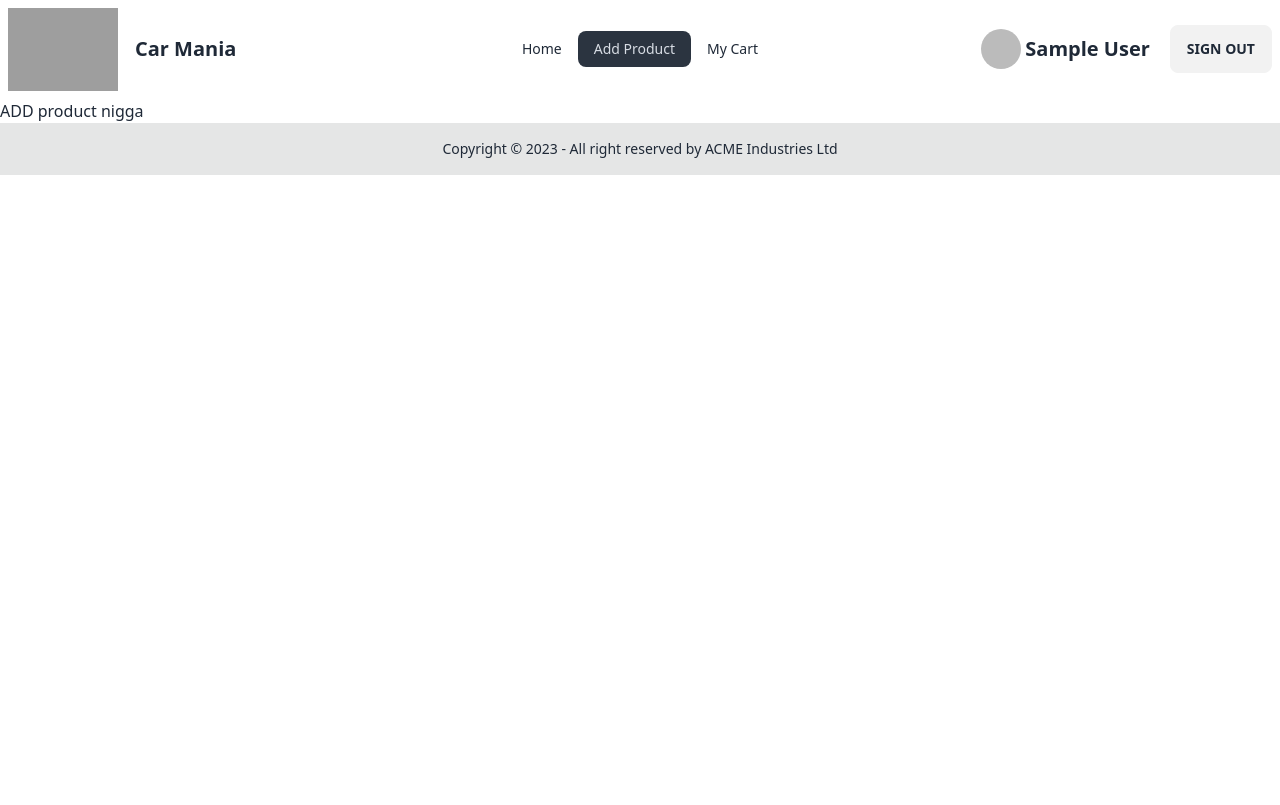
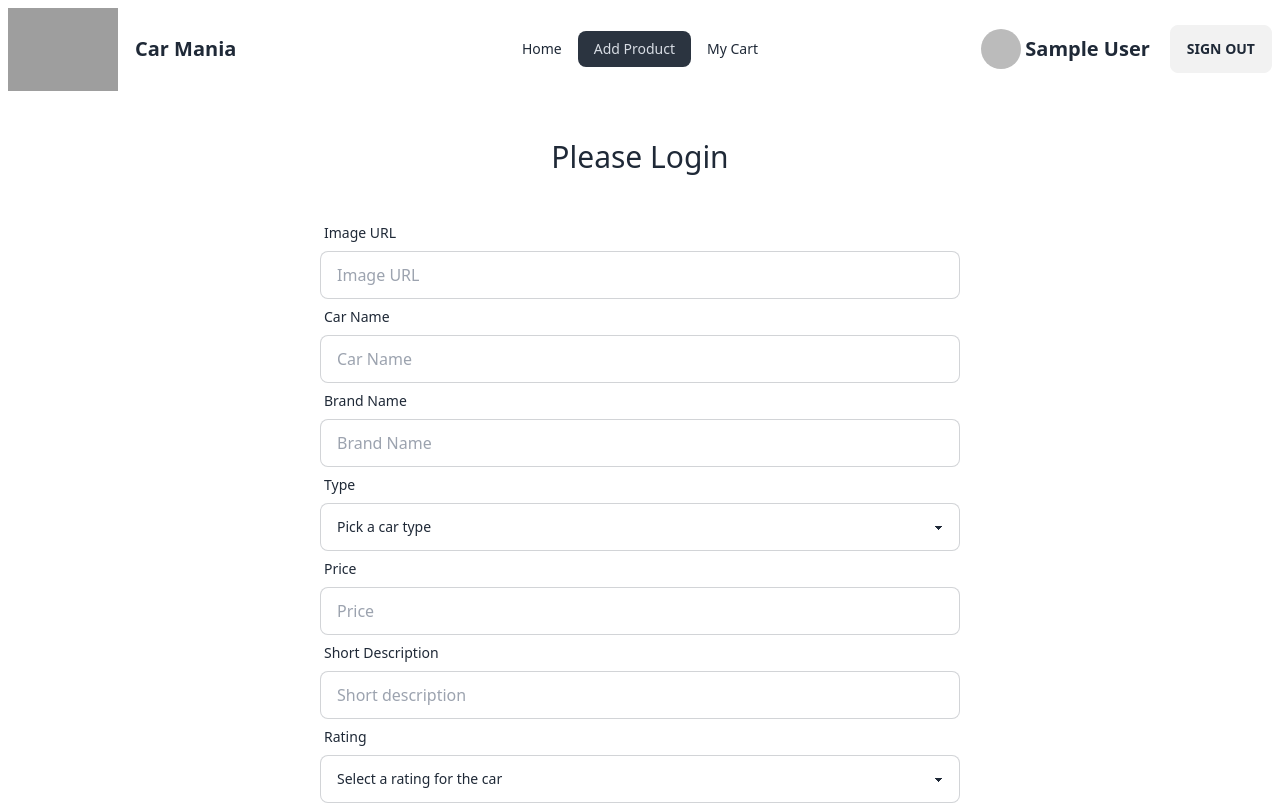
Before and after one commit to NasifAhmed/brandshop-client, a React (Vite) app: page /add-product in a window 1280 px wide. Shown: the top 805 px of the page. Built offline with nearby package versions, Linux system fonts and the light colour scheme; no server answers; sample sign-in values are in the browser's storage; grey boxes are pictures that could not be loaded.

Commit message:
Add add product page and connect to backend

```diff
--- a/src/pages/AddProduct.jsx
+++ b/src/pages/AddProduct.jsx
@@ -1,7 +1,145 @@
+import { Link } from "react-router-dom";
+import server from "../utility/server";
+
 const AddProduct = () => {
+    const handleSubmit = (e) => {
+        e.preventDefault();
+        console.log(e.currentTarget);
+        const form = new FormData(e.currentTarget);
+        const img_url = form.get("img_url");
+        const brand_name = form.get("brand_name");
+        const type = form.get("type");
+        const price = form.get("price");
+        const desc = form.get("description");
+        const rating = form.get("rating");
+        console.log("THE PRODUCT-------------");
+        const newCar = {
+            img_url,
+            brand_name,
+            type,
+            price,
+            desc,
+            rating,
+        };
+        console.log(newCar);
+        server.addData(newCar);
+    };
+
     return (
         <div>
-            <h1>ADD product nigga</h1>
+            <div>
+                <h2 className="text-3xl my-10 text-center">Please Login</h2>
+                <form
+                    onSubmit={handleSubmit}
+                    className=" md:w-3/4 lg:w-1/2 mx-auto"
+                >
+                    <div className="form-control">
+                        <label className="label">
+                            <span className="label-text">Image URL</span>
+                        </label>
+                        <input
+                            type="url"
+                            required
+                            name="img_url"
+                            placeholder="Image URL"
+                            className="input input-bordered"
+                        />
+                    </div>
+                    <div className="form-control">
+                        <label className="label">
+                            <span className="label-text">Car Name</span>
+                        </label>
+                        <input
+                            type="text"
+                            required
+                            name="name"
+                            placeholder="Car Name"
+                            className="input input-bordered"
+                        />
+                    </div>
+                    <div className="form-control">
+                        <label className="label">
+                            <span className="label-text">Brand Name</span>
+                        </label>
+                        <input
+                            type="text"
+                            required
+                            name="brand_name"
+                            placeholder="Brand Name"
+                            className="input input-bordered"
+                        />
+                    </div>
+                    <div className="form-control">
+                        <label className="label">
+                            <span className="label-text">Type</span>
+                        </label>
+                        <select className="select select-bordered" name="type">
+                            <option disabled selected>
+                                Pick a car type
+                            </option>
+                            <option>SUV</option>
+                            <option>Pickup</option>
+                            <option>Van</option>
+                            <option>Economy</option>
+                            <option>Offroad</option>
+                            <option>Truck</option>
+                        </select>
+                    </div>
+                    <div className="form-control">
+                        <label className="label">
+                            <span className="label-text">Price</span>
+                        </label>
+                        <input
+                            type="text"
+                            required
+                            name="price"
+                            placeholder="Price"
+                            className="input input-bordered"
+                        />
+                    </div>
+                    <div className="form-control">
+                        <label className="label">
+                            <span className="label-text">
+                                Short Description
+                            </span>
+                        </label>
+                        <input
+                            type="text"
+                            required
+                            name="description"
+                            placeholder="Short description"
+                            className="input input-bordered"
+                        />
+                    </div>
+                    <div className="form-control">
+                        <label className="label">
+                            <span className="label-text">Rating</span>
+                        </label>
+                        <select
+                            className="select select-bordered"
+                            name="rating"
+                        >
+                            <option disabled selected>
+                                Select a rating for the car
+                            </option>
+                            <option>Excellent</option>
+                            <option>Good</option>
+                            <option>Fair</option>
+                            <option>Poor</option>
+                            <option>Bad</option>
+                        </select>
+                    </div>
+                    <div className="form-control mt-6">
+                        <button className="btn btn-primary">ADD</button>
+                    </div>
+                </form>
+                <p className="text-center mt-4">
+                    Do not have an account{" "}
+                    <Link className="text-blue-600 font-bold" to="/register">
+                        Register
+                    </Link>
+                </p>
+            </div>
         </div>
     );
 };
```
